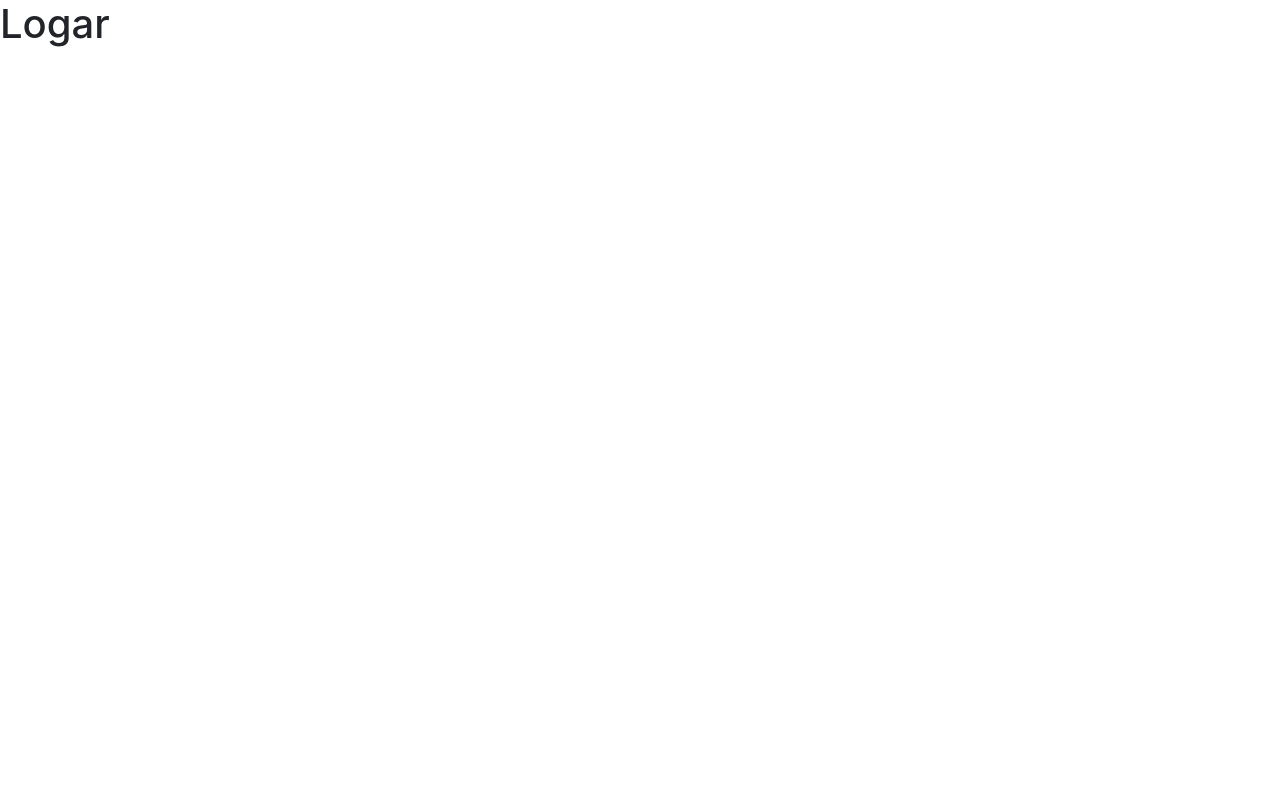
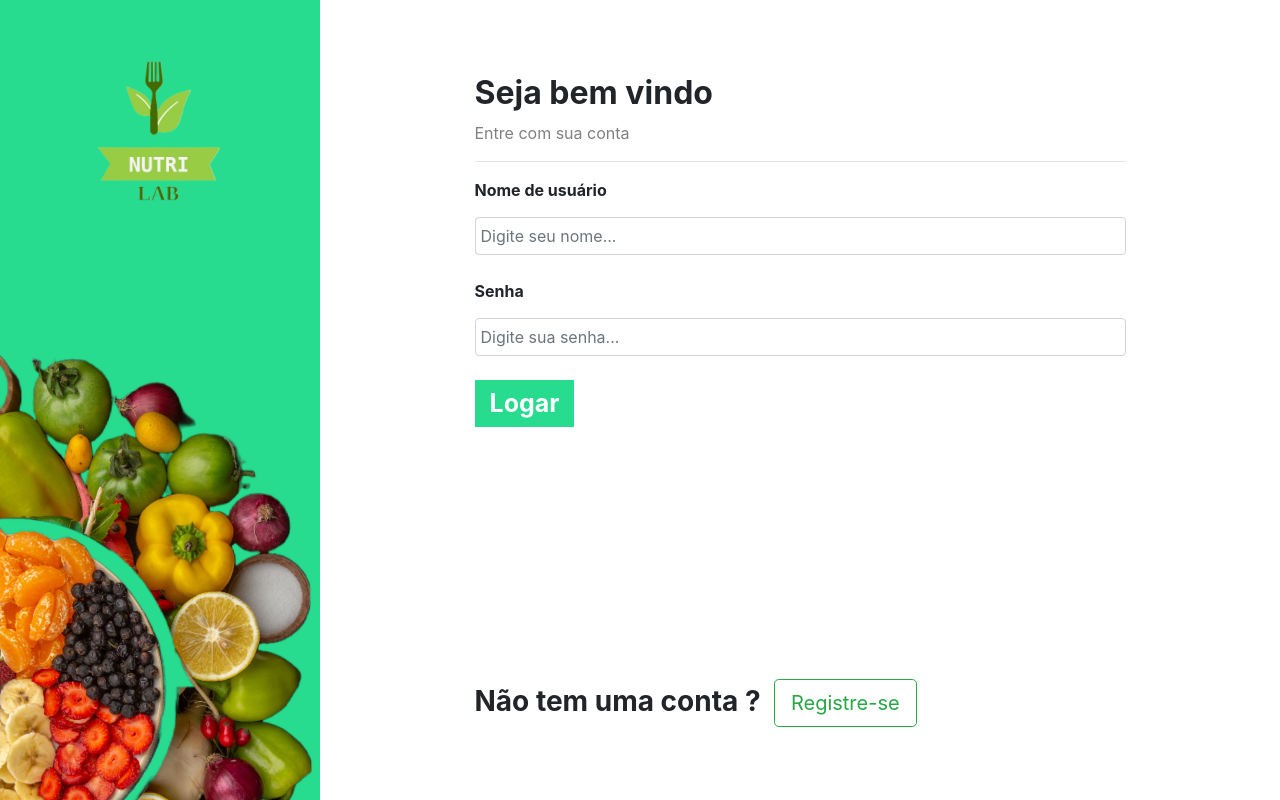
Before and after one commit to Amissadai/Gerenciamento-nutricionista, a Django app: page /auth/login/ in a window 1280 px wide. Before the commit the page is almost empty. Run offline with Django 4.2, Linux system fonts and the light colour scheme.

Commit message:
funcao login

```diff
--- a/autenticacao/templates/login.html
+++ b/autenticacao/templates/login.html
@@ -4,6 +4,60 @@
 
 {% block 'titulo' %}Logar{% endblock %}
 
+{% block 'head' %}
+<link rel="stylesheet" href="{% static '/autenticacao/css/estilo.css'%}">
+{% endblock %}
+
 {% block 'body' %}
-    <h1>Logar</h1>
+
+<div class="container-fluid">
+
+<div class="row">
+    <div class="col-md-3 sidebar">
+        <div class="logo_sidebar">
+
+            <h2 class="logo">
+                <img class="img_logo_sidebar" src="{% static 'autenticacao/img/logo_nutri_lab.png' %}">
+            </h2>
+
+        </div>
+
+
+    </div>
+
+    <div class="col-md-9">
+        <div class="area_cadastrar">
+            {% if messages %}
+                <br>
+                {% for message in messages %}
+                    <div class="alert {{message.tags}}">
+                        {{message}}
+                    </div>
+                {% endfor %}
+            {% endif %}
+            <h2 class="titulo">Seja bem vindo</h2>
+            <p class="sub-titulo">Entre com sua conta</p>
+            <hr>
+
+            <form action="{% url 'login' %}" method="POST">{% csrf_token %}
+                <span class="bold">Nome de usuário</span>
+                <input class="form-control input-form" name="usuario" type="text" placeholder="Digite seu nome...">
+                <br>
+                <span class="bold">Senha</span>
+                <input class="form-control input-form" name="senha" type="password" placeholder="Digite sua senha...">
+                <br>
+                <button class="btn-first">Logar</button>
+
+            </form>
+
+            <h3 style="position: absolute; bottom: 65px; font-weight: bold">Não tem uma conta ?&nbsp <a class="btn btn-outline-success btn-lg">Registre-se</a> </h3>
+        </div>
+
+    </div>
+
+</div>
+
+
+</div>
+
 {% endblock %}
--- a/autenticacao/views.py
+++ b/autenticacao/views.py
@@ -5,10 +5,24 @@ from django.contrib import messages
 from django.contrib.messages import constants
 from .utils import password_is_valid
 from django.contrib.auth.models import User
+from django.contrib import auth
 
 
 def login(request):
-    return render(request, 'login.html')
+    if request.method == "GET":
+        return render(request, 'login.html')
+    elif request.method == "POST":
+        username = request.POST.get('usuario')
+        senha = request.POST.get('senha')
+
+        usuario = auth.authenticate(username=username, password=senha)
+
+        if not usuario:
+            messages.add_message(request, constants.WARNING, 'Usuário não cadastrado.')
+            return redirect('/auth/login/')
+        else:
+            auth.login(request, usuario)
+            return redirect('/')
 
 
 def cadastro(request):
```
